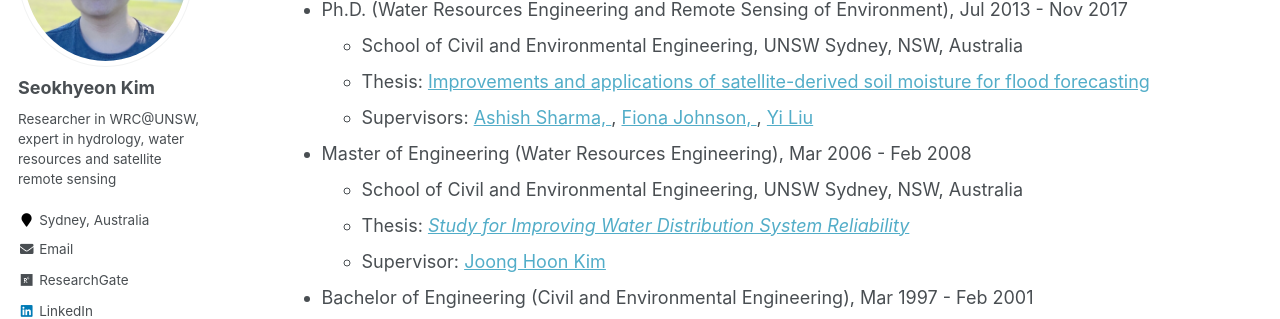
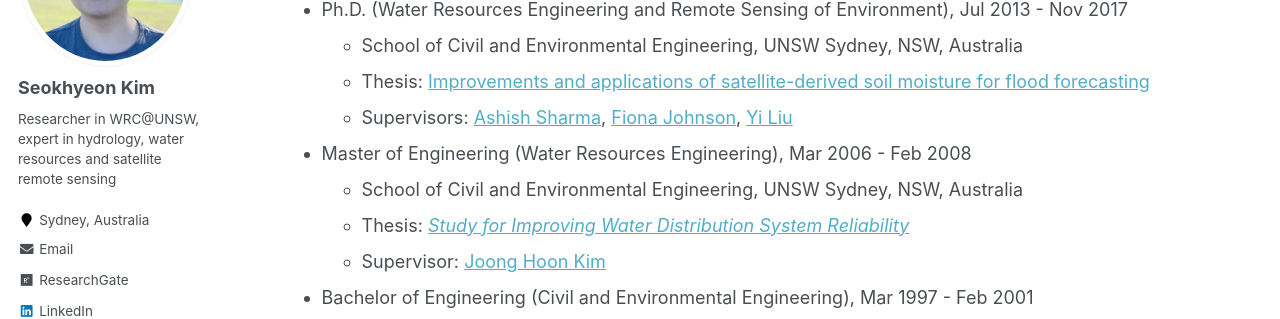
Before and after one commit to uawds/SanghoonJunWater.github.io, a Jekyll site: the page built from _pages/cv.md, in a window 1280 px wide and 900 px high. Shown: the part 236-555 px from the top of the window. Built offline with Jekyll 4.4.1, drawn with Linux system fonts in a browser that asks for light colours; some web fonts are replaced.

Commit message:
Update cv.md

```diff
--- a/_pages/cv.md
+++ b/_pages/cv.md
@@ -16,8 +16,8 @@ Education
 * Ph.D. (Water Resources Engineering and Remote Sensing of Environment), Jul 2013 - Nov 2017
   * School of Civil and Environmental Engineering, UNSW Sydney, NSW, Australia
   * Thesis: <a href="https://www.unsworks.unsw.edu.au/primo-explore/fulldisplay?vid=UNSWORKS&docid=unsworks_47629&context=L" target="_blank" rel="noopener noreferrer">Improvements and applications of satellite-derived soil moisture for flood forecasting</a>
-  * Supervisors: <a href="https://scholar.google.com.au/citations?user=C_9ndbcAAAAJ&hl=en" target="_blank" rel="noopener noreferrer">Ashish Sharma, </a>,
-<a href="https://scholar.google.com.au/citations?user=PYu5v4YAAAAJ&hl=en" target="_blank" rel="noopener noreferrer">Fiona Johnson, </a>,
+  * Supervisors: <a href="https://scholar.google.com.au/citations?user=C_9ndbcAAAAJ&hl=en" target="_blank" rel="noopener noreferrer">Ashish Sharma</a>,
+<a href="https://scholar.google.com.au/citations?user=PYu5v4YAAAAJ&hl=en" target="_blank" rel="noopener noreferrer">Fiona Johnson</a>,
 <a href="https://www.unsw.edu.au/engineering/our-people/yi-liu" target="_blank" rel="noopener noreferrer">Yi Liu</a>
 
 * Master of Engineering (Water Resources Engineering), Mar 2006 - Feb 2008
```
